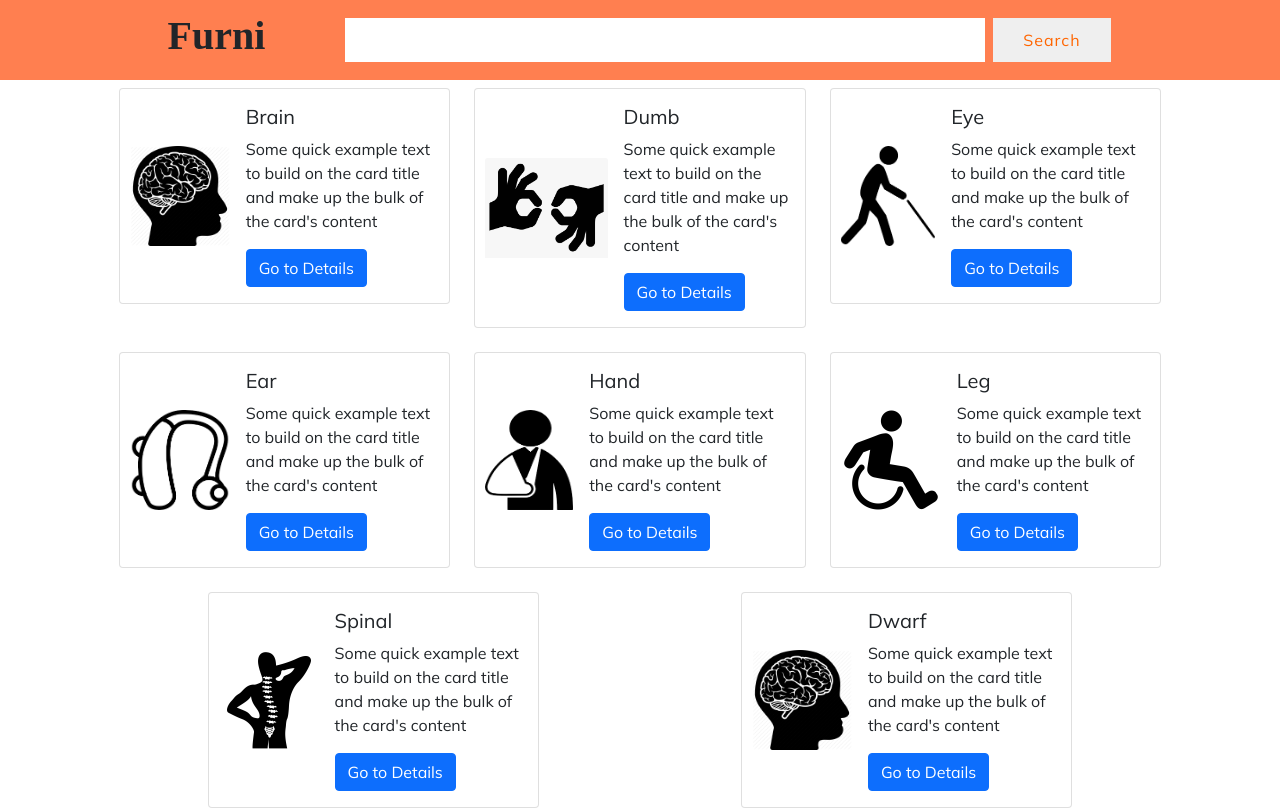
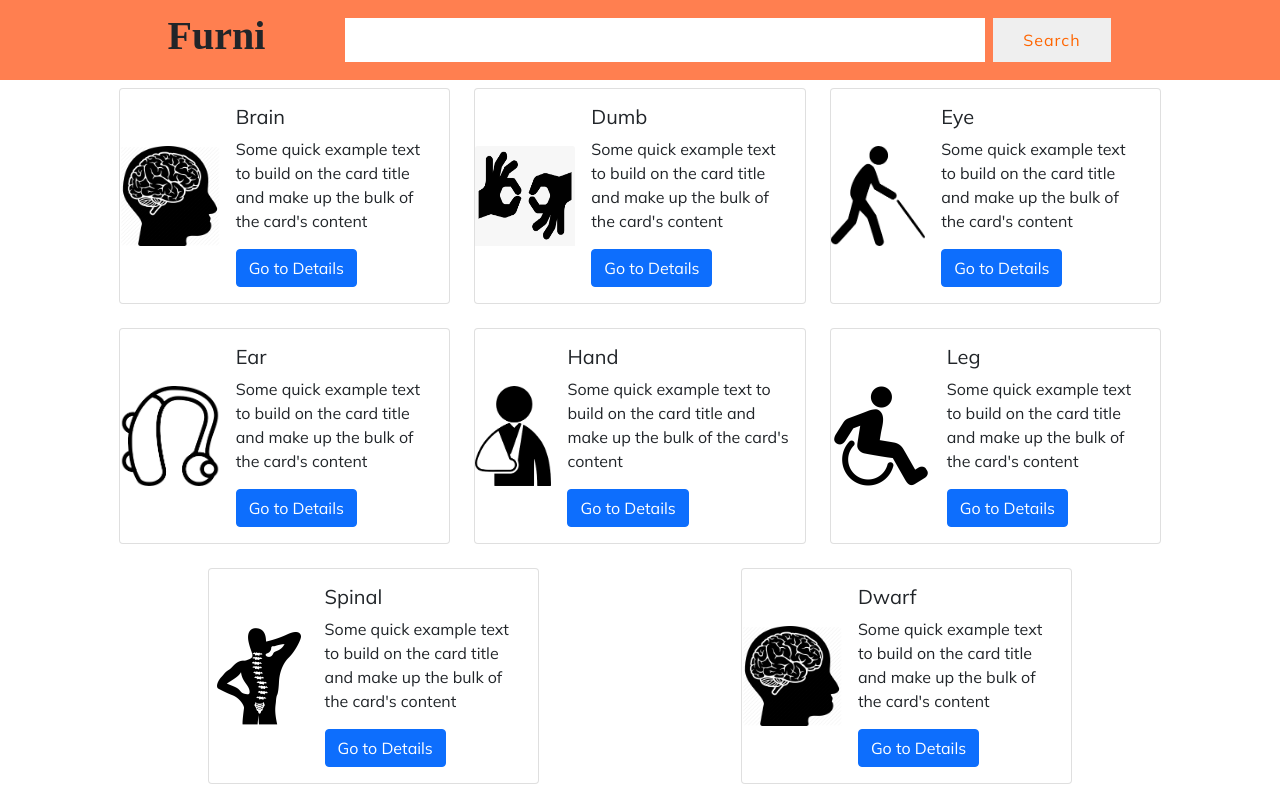
Before and after one commit to Furni-for-all/Furni-web, a React (Create React App) app: page / in a window 1280 px wide. Shown: the top 810 px of the page. Built offline with nearby package versions, Linux system fonts and the light colour scheme.

Commit message:
minor card details

```diff
--- a/src/components/MoreDetailCard/MoreDetailCard.css
+++ b/src/components/MoreDetailCard/MoreDetailCard.css
@@ -1,7 +1,7 @@
 img{
 align-self: center;
 }
-.card {
+.detail-card {
   flex-direction: row;
 }
 
@@ -15,7 +15,7 @@ width: 100px;
 height: 100px;
 }
 
-.card-img-top {
+.detail-card-img-top {
 width: 300px;
 height: 100px;
 margin-left: 10px;
--- a/src/components/MoreDetailCard/MoreDetailCard.jsx
+++ b/src/components/MoreDetailCard/MoreDetailCard.jsx
@@ -5,11 +5,11 @@ import DoubleArrowIcon from '@material-ui/icons/DoubleArrow';
 function MoreDetailCard(props) {
     return (
         <div className="col-md-4 col-10 mx-auto">
-          <div className="card ">
-            <img src={props.imgsrc} className="card-img-top" alt={props.imgsrc}/>
-            <div className="card-body">
-              <h5 className="card-title font-weight-bold">{props.title}</h5>
-              <p className="card-text">{props.body}</p>
+          <div className="detail-card">
+            <img src={props.imgsrc} className="detail-card-img-top" alt={props.imgsrc}/>
+            <div className="detail-card-body">
+              <h5 className="detail-card-title font-weight-bold">{props.title}</h5>
+              <p className="detail-card-text">{props.body}</p>
             </div>
             <a href="http://www.google.com"><DoubleArrowIcon className="amazon-icon"/></a>
           </div>
```
